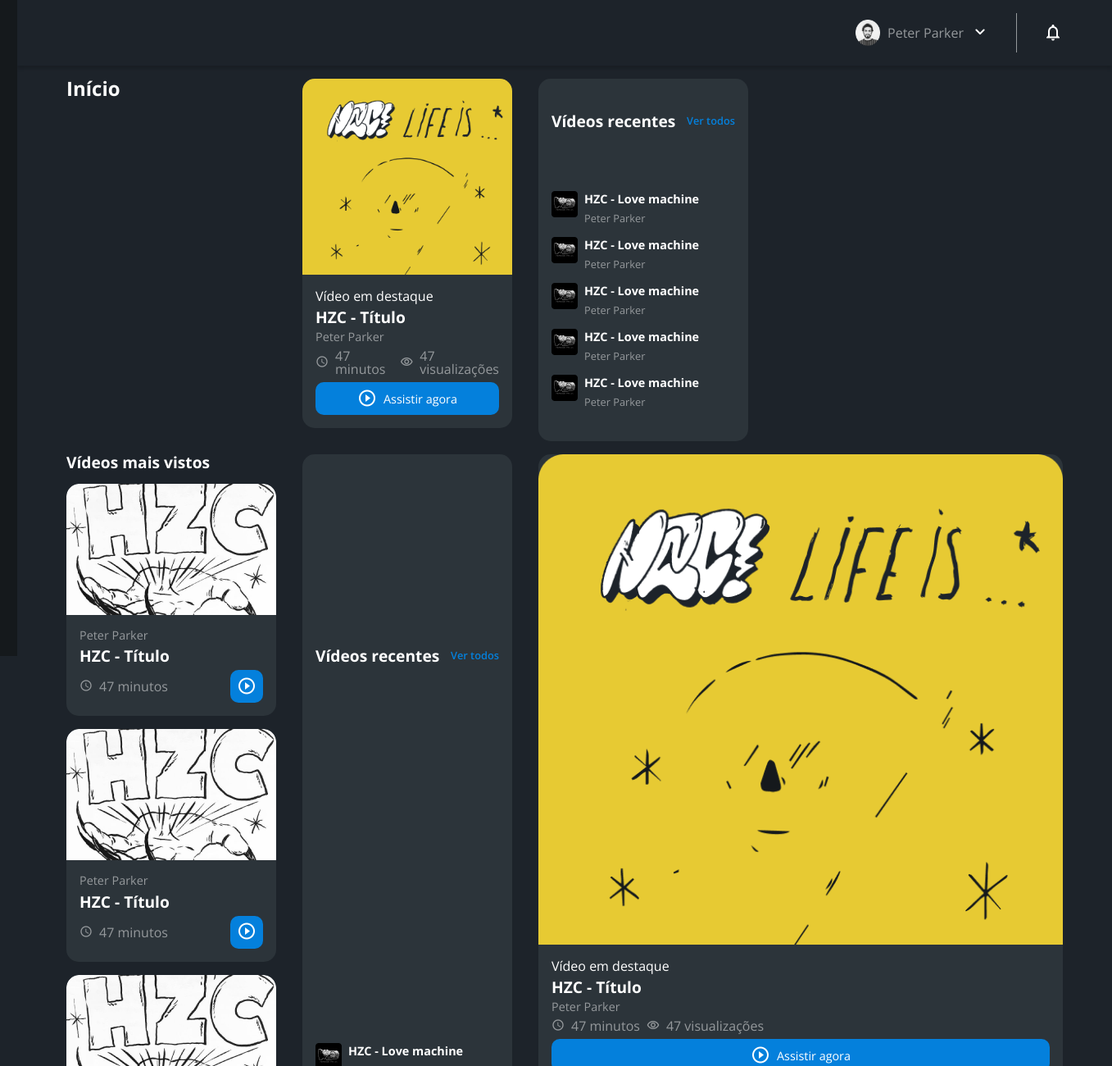
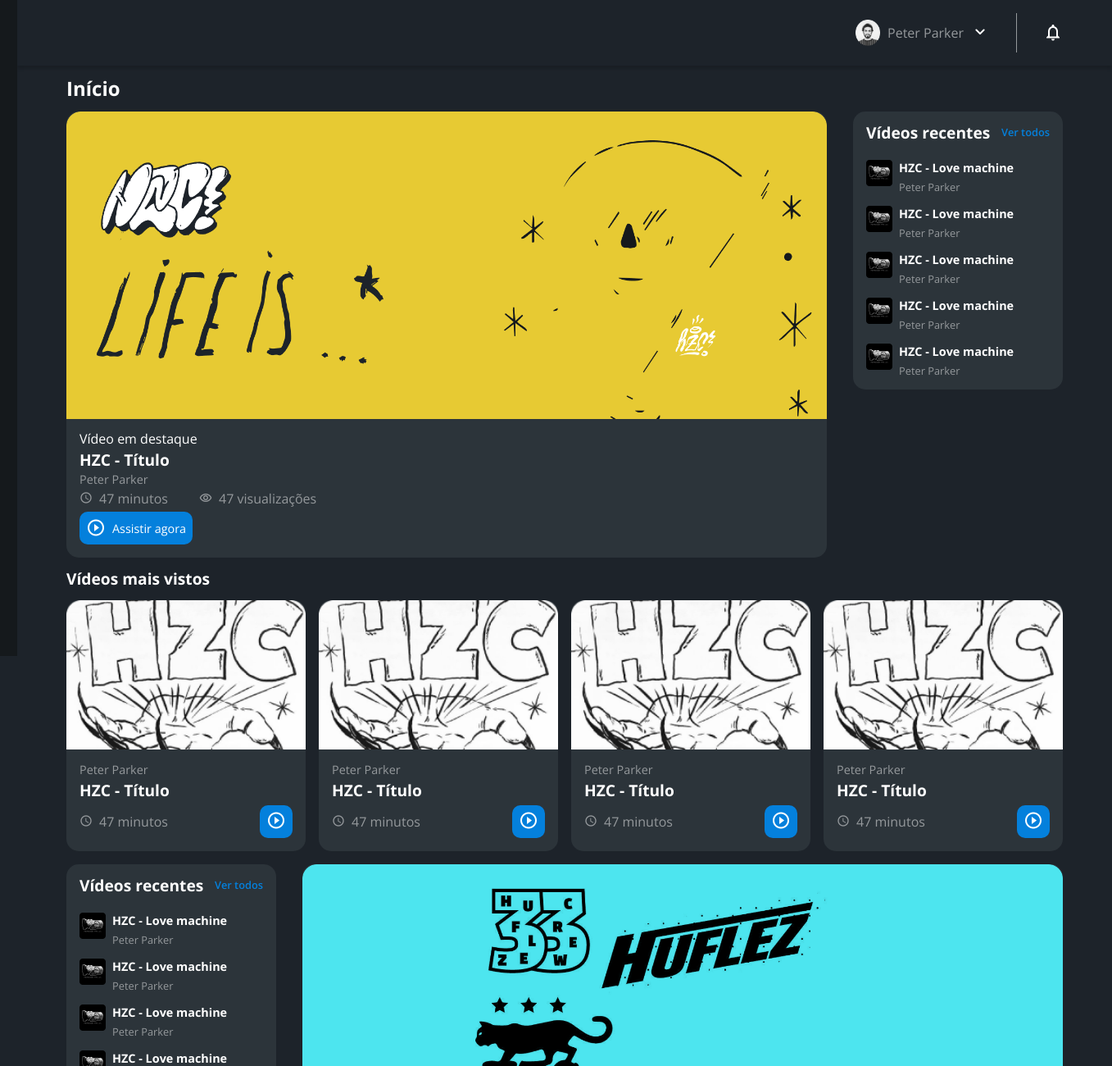
Before and after one commit to AAlan12/HZC, a plain HTML site: page index.html in a window 1536 px wide. Shown: the top 1300 px of the page at 82% size, 179-1536 px from the left. Drawn offline with nearby package versions, Linux system fonts and the light colour scheme.

Commit message:
Ajustes no codigo e no layout

```diff
--- a/assets/css/estilos.css
+++ b/assets/css/estilos.css
@@ -191,9 +191,20 @@ body {
     .principal {
         display: grid;
         grid-template-columns: auto 1fr auto;
+        grid-template-areas:
+            "titulo-pagina titulo-pagina titulo-pagina"
+            "destaque-video destaque-video videos-recentes"
+            "secao-videos secao-videos secao-videos"
+            "produtos-recentes destaque-produtos destaque-produtos"
+            "secao-produtos secao-produtos secao-produtos"
+        ;
         column-gap: 32px;
         padding: 16px 60px;
         grid-column: 2;
+    }
+
+    .titulo-secao {
+        grid-column: span 4;
     }
 }
 
@@ -202,6 +213,10 @@ body {
     border-radius: 15px;
     overflow: hidden;
     background-color: #2C343A;
+}
+
+.cartao__imagem--desktop {
+    display: none;
 }
 
 .cartao--destaque {
@@ -278,6 +293,23 @@ body {
 }
 
 @media screen and (min-width: 1440px) {
+    .cartao--destaque {
+        margin-bottom: 0;
+    }
+
+    .cartao__imagem--mobile {
+        display: none;
+    }
+
+    .cartao__imagem--desktop {
+        display: block;
+    }
+
+    .cartao__botao--destaque {
+        grid-column: auto;
+        padding: 16px 8px;
+    }
+
     .cartao--recentes {
         display: grid;
         grid-template-columns: auto auto;
@@ -286,6 +318,7 @@ body {
         width: 256px;
         padding: 16px;
         box-sizing: border-box;
+        align-self: flex-start;
     }
 
     .cartao--recentes .cartao__titulo {
@@ -332,3 +365,33 @@ body {
     display: grid;
     gap: 16px;
 }
+
+@media screen and (min-width: 1440px) {
+    .secao {
+        grid-template-columns: repeat(4, 1fr);
+    }
+
+    .destaque-video {
+        grid-area: destaque-video;
+    }
+
+    .videos-recentes {
+        grid-area: videos-recentes;
+    }
+
+    .secao-videos {
+        grid-area: secao-videos;
+    }
+
+    .destaque-produtos {
+        grid-area: destaque-produtos;
+    }
+
+    .produtos-recentes {
+        grid-area: produtos-recentes;
+    }
+
+    .secao-produtos {
+        grid-area: secao-produtos;
+    }
+}
--- a/index.html
+++ b/index.html
@@ -29,8 +29,9 @@
     </nav>
     <main class="principal">
         <h2 class="titulo-pagina">Início</h2>
-        <article class="cartao cartao--destaque">
-            <img src="assets/img/banner-mobile_1.png" alt="Banner do cartao" class="cartao__imagem">
+        <article class="cartao cartao--destaque destaque-video">
+            <img src="assets/img/banner-mobile_1.png" alt="Banner do cartao" class="cartao__imagem cartao__imagem--mobile">
+            <img src="assets/img/banner_1.png" alt="Banner do cartao" class="cartao__imagem cartao__imagem--desktop">
             <div class="cartao__conteudo">
                 <p class="cartao__destaque">Vídeo em destaque</p>
                 <h3 class="cartao__titulo">HZC - Título</h3>
@@ -40,38 +41,38 @@
                 <button class="cartao__botao cartao__botao--play cartao__botao--destaque">Assistir agora</button>
             </div>
         </article>
-        <article class="cartao cartao--recentes">
+        <article class="cartao cartao--recentes videos-recentes">
             <h3 class="cartao__titulo">Vídeos recentes</h3>
             <a href="#" class="cartao__link">Ver todos</a>
             <ul class="cartao__lista">
                 <li class="cartao__item">
-                    <img src="assets/img/miniatura_1.png" alt="Thubnail" class="cartao__item-thumbnail">
+                    <img src="assets/img/miniatura_1.png" alt="Thumbnail" class="cartao__item-thumbnail">
                     <h4 class="cartao__item-titulo">HZC - Love machine</h4>
                     <p class="cartao__item-perfil">Peter Parker</p>
                 </li>
                 <li class="cartao__item">
-                    <img src="assets/img/miniatura_1.png" alt="Thubnail" class="cartao__item-thumbnail">
+                    <img src="assets/img/miniatura_1.png" alt="Thumbnail" class="cartao__item-thumbnail">
                     <h4 class="cartao__item-titulo">HZC - Love machine</h4>
                     <p class="cartao__item-perfil">Peter Parker</p>
                 </li>
                 <li class="cartao__item">
-                    <img src="assets/img/miniatura_1.png" alt="Thubnail" class="cartao__item-thumbnail">
+                    <img src="assets/img/miniatura_1.png" alt="Thumbnail" class="cartao__item-thumbnail">
                     <h4 class="cartao__item-titulo">HZC - Love machine</h4>
                     <p class="cartao__item-perfil">Peter Parker</p>
                 </li>
                 <li class="cartao__item">
-                    <img src="assets/img/miniatura_1.png" alt="Thubnail" class="cartao__item-thumbnail">
+                    <img src="assets/img/miniatura_1.png" alt="Thumbnail" class="cartao__item-thumbnail">
                     <h4 class="cartao__item-titulo">HZC - Love machine</h4>
                     <p class="cartao__item-perfil">Peter Parker</p>
                 </li>
                 <li class="cartao__item">
-                    <img src="assets/img/miniatura_1.png" alt="Thubnail" class="cartao__item-thumbnail">
+                    <img src="assets/img/miniatura_1.png" alt="Thumbnail" class="cartao__item-thumbnail">
                     <h4 class="cartao__item-titulo">HZC - Love machine</h4>
                     <p class="cartao__item-perfil">Peter Parker</p>
                 </li>
             </ul>
         </article>
-        <section class="secao">
+        <section class="secao secao-videos">
             <h3 class="titulo-secao">Vídeos mais vistos</h3>
             <article class="cartao">
                 <img src="assets/img/video_1.png" alt="Vídeo" class="cartao__imagem">
@@ -110,39 +111,40 @@
                 </div>
             </article>
         </section>
-        <article class="cartao cartao--recentes">
+        <article class="cartao cartao--recentes produtos-recentes">
             <h3 class="cartao__titulo">Vídeos recentes</h3>
             <a href="#" class="cartao__link">Ver todos</a>
             <ul class="cartao__lista">
                 <li class="cartao__item">
-                    <img src="assets/img/miniatura_1.png" alt="Thubnail" class="cartao__item-thumbnail">
+                    <img src="assets/img/miniatura_1.png" alt="Thumbnail" class="cartao__item-thumbnail">
                     <h4 class="cartao__item-titulo">HZC - Love machine</h4>
                     <p class="cartao__item-perfil">Peter Parker</p>
                 </li>
                 <li class="cartao__item">
-                    <img src="assets/img/miniatura_1.png" alt="Thubnail" class="cartao__item-thumbnail">
+                    <img src="assets/img/miniatura_1.png" alt="Thumbnail" class="cartao__item-thumbnail">
                     <h4 class="cartao__item-titulo">HZC - Love machine</h4>
                     <p class="cartao__item-perfil">Peter Parker</p>
                 </li>
                 <li class="cartao__item">
-                    <img src="assets/img/miniatura_1.png" alt="Thubnail" class="cartao__item-thumbnail">
+                    <img src="assets/img/miniatura_1.png" alt="Thumbnail" class="cartao__item-thumbnail">
                     <h4 class="cartao__item-titulo">HZC - Love machine</h4>
                     <p class="cartao__item-perfil">Peter Parker</p>
                 </li>
                 <li class="cartao__item">
-                    <img src="assets/img/miniatura_1.png" alt="Thubnail" class="cartao__item-thumbnail">
+                    <img src="assets/img/miniatura_1.png" alt="Thumbnail" class="cartao__item-thumbnail">
                     <h4 class="cartao__item-titulo">HZC - Love machine</h4>
                     <p class="cartao__item-perfil">Peter Parker</p>
                 </li>
                 <li class="cartao__item">
-                    <img src="assets/img/miniatura_1.png" alt="Thubnail" class="cartao__item-thumbnail">
+                    <img src="assets/img/miniatura_1.png" alt="Thumbnail" class="cartao__item-thumbnail">
                     <h4 class="cartao__item-titulo">HZC - Love machine</h4>
                     <p class="cartao__item-perfil">Peter Parker</p>
                 </li>
             </ul>
         </article>
-        <article class="cartao cartao--destaque">
-            <img src="assets/img/banner-mobile_1.png" alt="Banner do cartao" class="cartao__imagem">
+        <article class="cartao cartao--destaque destaque-produtos">
+            <img src="assets/img/banner-mobile_2.png" alt="Banner do cartao" class="cartao__imagem cartao__imagem--mobile">
+            <img src="assets/img/banner_2.png" alt="Banner do cartao" class="cartao__imagem cartao__imagem--desktop">
             <div class="cartao__conteudo">
                 <p class="cartao__destaque">Vídeo em destaque</p>
                 <h3 class="cartao__titulo">HZC - Título</h3>
@@ -152,7 +154,7 @@
                 <button class="cartao__botao cartao__botao--play cartao__botao--destaque">Assistir agora</button>
             </div>
         </article>
-        <section class="secao">
+        <section class="secao secao-produtos">
             <h3 class="titulo-secao">Vídeos mais vistos</h3>
             <article class="cartao">
                 <img src="assets/img/video_1.png" alt="Vídeo" class="cartao__imagem">
```
